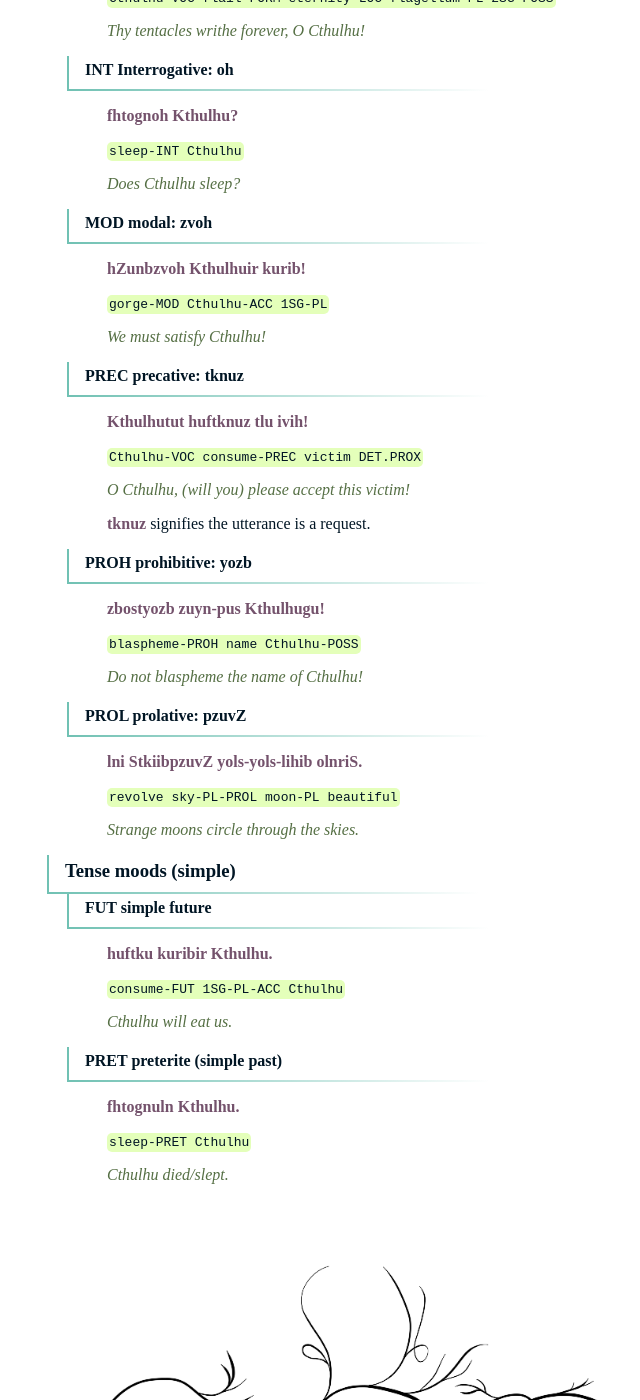
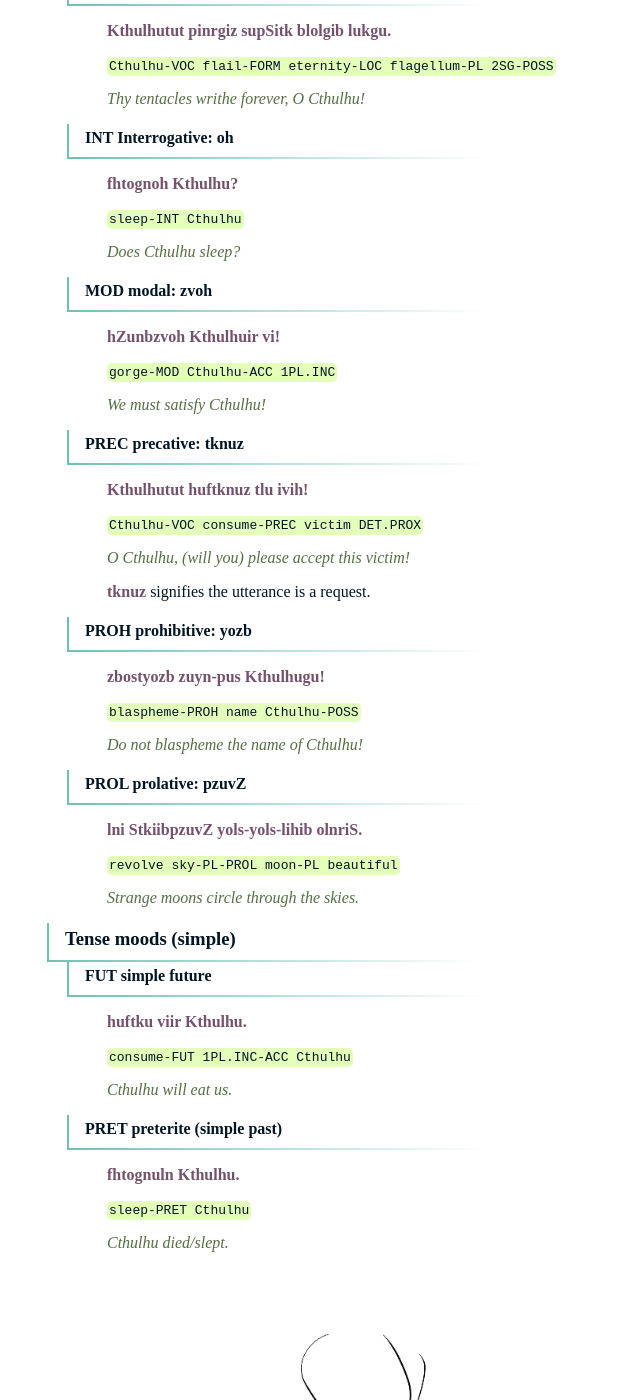
Before and after one commit to 0x70b1a5/lugso, a Jekyll site: the page built from 070_verb-moods.md, in a window 1280 px wide and 1400 px high, scrolled down 2362 px. Shown: the whole window, without its empty margins (171-811 px from the left). Built offline with Jekyll 4.4.1, drawn with Linux system fonts in a browser that asks for light colours; some of the changed text lies outside the part shown.

Commit message:
change 1sg-pl to 1pl

```diff
--- a/070_verb-moods.md
+++ b/070_verb-moods.md
@@ -21,6 +21,8 @@ PROL|VB suffix|ɸzuvʒ|pzuvZ|prolative mood (by way of, via)
 song|N|vθʌʃɮzʌf|vtoS-lzof|
 voice|N|θʌj|toy|
 grant, allow, permit, accept|VB|fuð|fun|
+we (inclusive)|PRO|vi|vi
+we (exclusive)|PRO|vʌ|vo
 
 ## Verb Moods
 
@@ -100,9 +102,9 @@ _Does Cthulhu sleep?_
 
 #### MOD modal: zvoh
 
-**hZunbzvoh Kthulhuir kurib!**
+**hZunbzvoh Kthulhuir vi!**
 
-`gorge-MOD Cthulhu-ACC 1SG-PL`
+`gorge-MOD Cthulhu-ACC 1PL.INC`
 
 _We must satisfy Cthulhu!_
 
@@ -136,9 +138,9 @@ _Strange moons circle through the skies._
 
 #### FUT simple future
 
-**huftku kuribir Kthulhu.**
+**huftku viir Kthulhu.**
 
-`consume-FUT 1SG-PL-ACC Cthulhu`
+`consume-FUT 1PL.INC-ACC Cthulhu`
 
 _Cthulhu will eat us._
 
```
